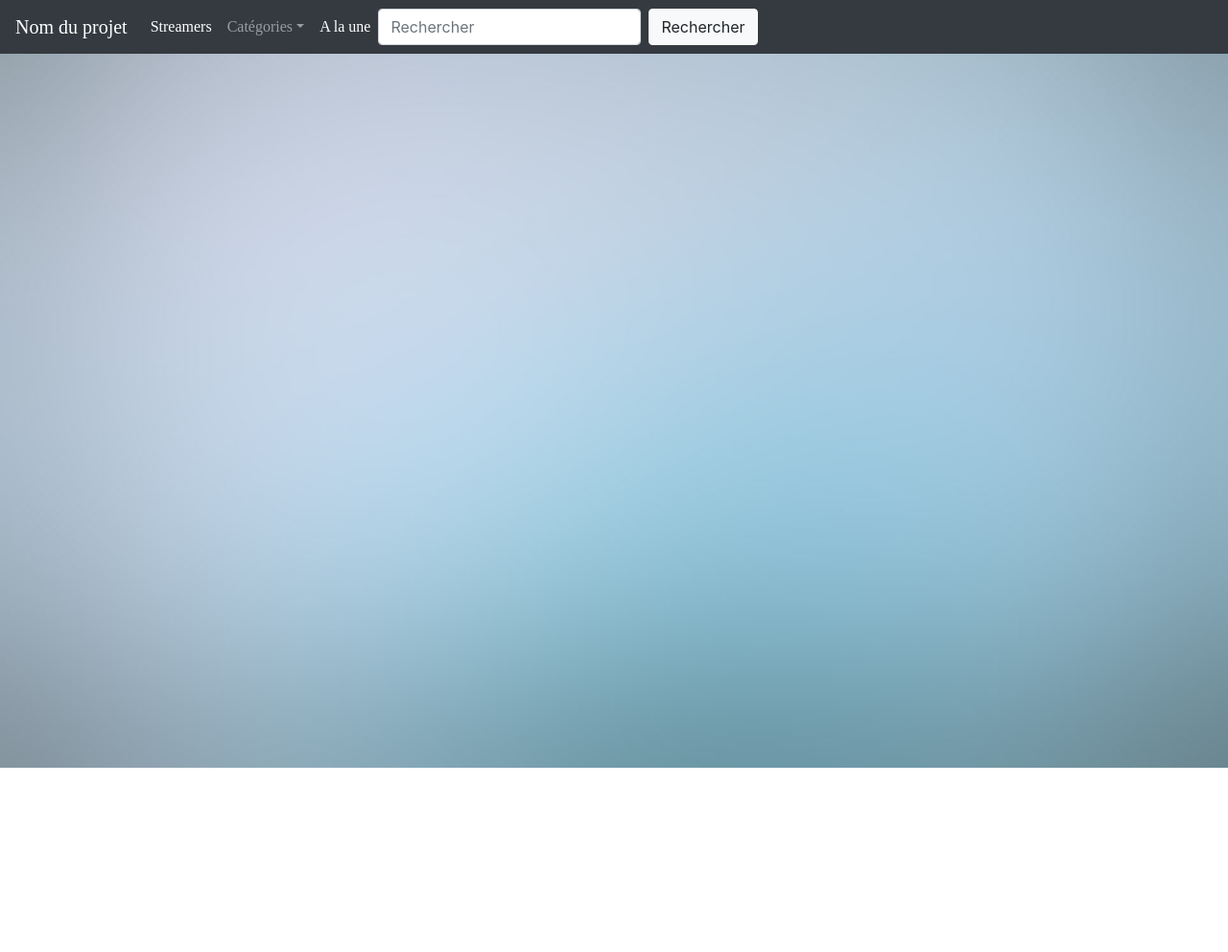
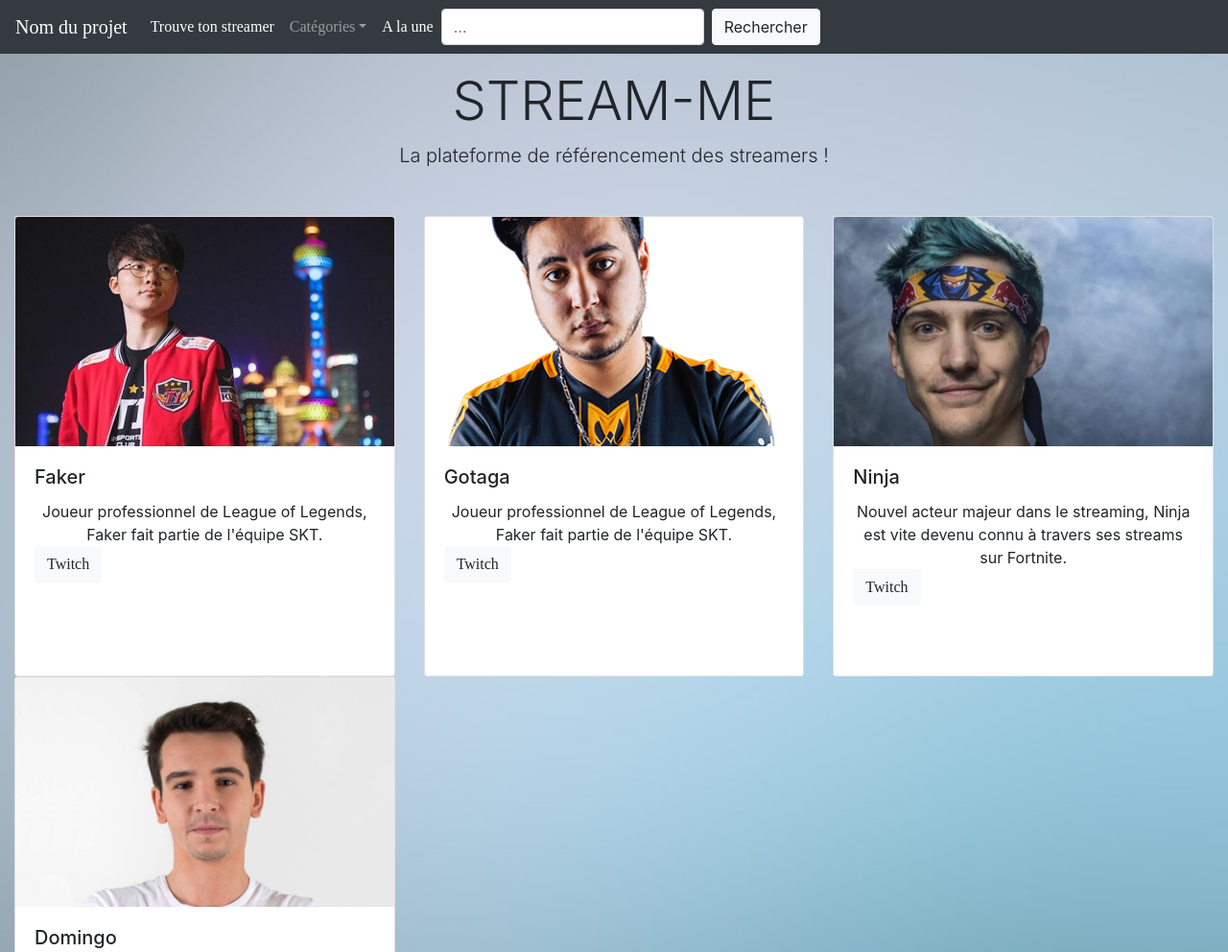
Before and after one commit to Chibrontron/Projet-codage, a plain HTML site: page index.html in a window 1280 px wide. Shown: the top 992 px of the page at 96% size. Before the commit the page ends 800 px from the top, so only its background shows below. Drawn offline with nearby package versions, Linux system fonts and the light colour scheme; a web font is replaced by a local one.

Commit message:
page accueil
Modifications

```diff
--- a/index.html
+++ b/index.html
@@ -19,7 +19,7 @@
 	  		<div class="collapse navbar-collapse" id="navbarNav">
 	    		<ul class="navbar-nav">
 		      		<li class="nav-item active">
-		        		<a class="nav-link" href="#">Streamers<span class="sr-only">(current)</span></a>
+		        		<a class="nav-link" href="#">Trouve ton streamer<span class="sr-only">(current)</span></a>
 		      		</li>
 		      		<li class="nav-item dropdown">
 		        		<a class="nav-link dropdown-toggle" data-toggle="dropdown" href="#" role="button" aria-haspopup="true" aria-expanded="false">Catégories</a>
@@ -37,12 +37,70 @@
 				      </li>
 
 				      <form class="form-inline my-2 my-lg-0">
-				            <input class="form-control mr-sm-2" type="Rechercher" placeholder="Rechercher" aria-label="Rechercher">
+				            <input class="form-control mr-sm-2" type="..." placeholder="..." aria-label="...">
 				            <button class="btn btn-light my-2 my-sm-0" type="submit">Rechercher</button>
 				          </form>
 			    </ul>
 			  </div>
 		</nav>
+
+		<div style="background:transparent !important" class="jumbotron jumbotron-fluid my-jumbotron">
+		  <div class="container">
+		    <h1 class="display-4">STREAM-ME</h1>
+		    <p class="lead">La plateforme de référencement des streamers !</p>
+		  </div>
+		</div>
+
+		<div class="container-fluid">
+		  <div class="row">
+		    <div class="col-4">
+		      <div class="card my-card" >
+		        <img class="card-img-top streamer-image" src="images/faker.jpg" alt="Faker">
+		        <div class="card-body">
+		          <h5 class="card-title">Faker</h5>
+		          <p class="card-text">Joueur professionnel de League of Legends, Faker fait partie de l'équipe SKT.</p>
+		          <a href="https://www.twitch.tv/faker" target="_blank" class="btn btn-light">Twitch</a>
+		        </div>
+		      </div>
+		    </div>
+		    <div class="col-4">
+		      <div class="card my-card" >
+		        <img class="card-img-top streamer-image" src="images/gotaga.png" alt="Faker">
+		        <div class="card-body">
+		          <h5 class="card-title">Gotaga</h5>
+		          <p class="card-text">Joueur professionnel de League of Legends, Faker fait partie de l'équipe SKT.</p>
+		          <a href="https://www.twitch.tv/gotaga" target="_blank" class="btn btn-light">Twitch</a>
+		        </div>
+		      </div>
+		    </div>
+		    <div class="col-4">
+		      <div class="card my-card">
+		        <img class="card-img-top streamer-image" src="images/ninja.jpg" alt="Faker">
+		        <div class="card-body">
+		          <h5 class="card-title">Ninja</h5>
+		          <p class="card-text">Nouvel acteur majeur dans le streaming, Ninja est vite devenu connu à travers ses streams sur Fortnite.</p>
+		          <a href="https://www.twitch.tv/ninja" target="_blank" class="btn btn-light">Twitch</a>
+		        </div>
+		      </div>
+		    </div>
+		    <div class="col-4">
+		      <div class="card my-card" >
+		        <img class="card-img-top streamer-image" src="images/domingo.png" alt="Faker">
+		        <div class="card-body">
+		          <h5 class="card-title">Domingo</h5>
+		          <p class="card-text">Streamer français, Domingo joue généralement à League of Legends ou Fortnite.</p>
+		          <a href="https://www.twitch.tv/domingo" target="_blank" class="btn btn-light">Twitch</a>
+		        </div>
+		      </div>
+		    </div>
+		  </div>
+		</div>
+
+
+
+
+
+
 		<script src="https://code.jquery.com/jquery-3.3.1.slim.min.js" integrity="sha384-q8i/X+965DzO0rT7abK41JStQIAqVgRVzpbzo5smXKp4YfRvH+8abtTE1Pi6jizo" crossorigin="anonymous"></script>
 		<script src="https://cdnjs.cloudflare.com/ajax/libs/popper.js/1.14.3/umd/popper.min.js" integrity="sha384-ZMP7rVo3mIykV+2+9J3UJ46jBk0WLaUAdn689aCwoqbBJiSnjAK/l8WvCWPIPm49" crossorigin="anonymous"></script>
 		<script src="https://stackpath.bootstrapcdn.com/bootstrap/4.1.3/js/bootstrap.min.js" integrity="sha384-ChfqqxuZUCnJSK3+MXmPNIyE6ZbWh2IMqE241rYiqJxyMiZ6OW/JmZQ5stwEULTy" crossorigin="anonymous"></script>
--- a/style.css
+++ b/style.css
@@ -18,3 +18,23 @@ a {
 .my-navbar {
 	color: black;
 }
+
+p {
+	margin: auto;
+	text-align: center;
+}
+h1 {
+	text-align: center;
+}
+.my-card {
+	height: 60vh;
+}
+.streamer-image {
+	height: 50%;
+	object-fit: cover;
+}
+
+.my-jumbotron {
+	/*height: 5vh;*/
+	padding: 1rem 1rem;
+}
```
Also changed, not shown: images/domingo.png (added), images/domingo4.png (added), images/faker.jpg (added), images/gotaga.png (added), images/ninja.jpg (added), 1 other file.
